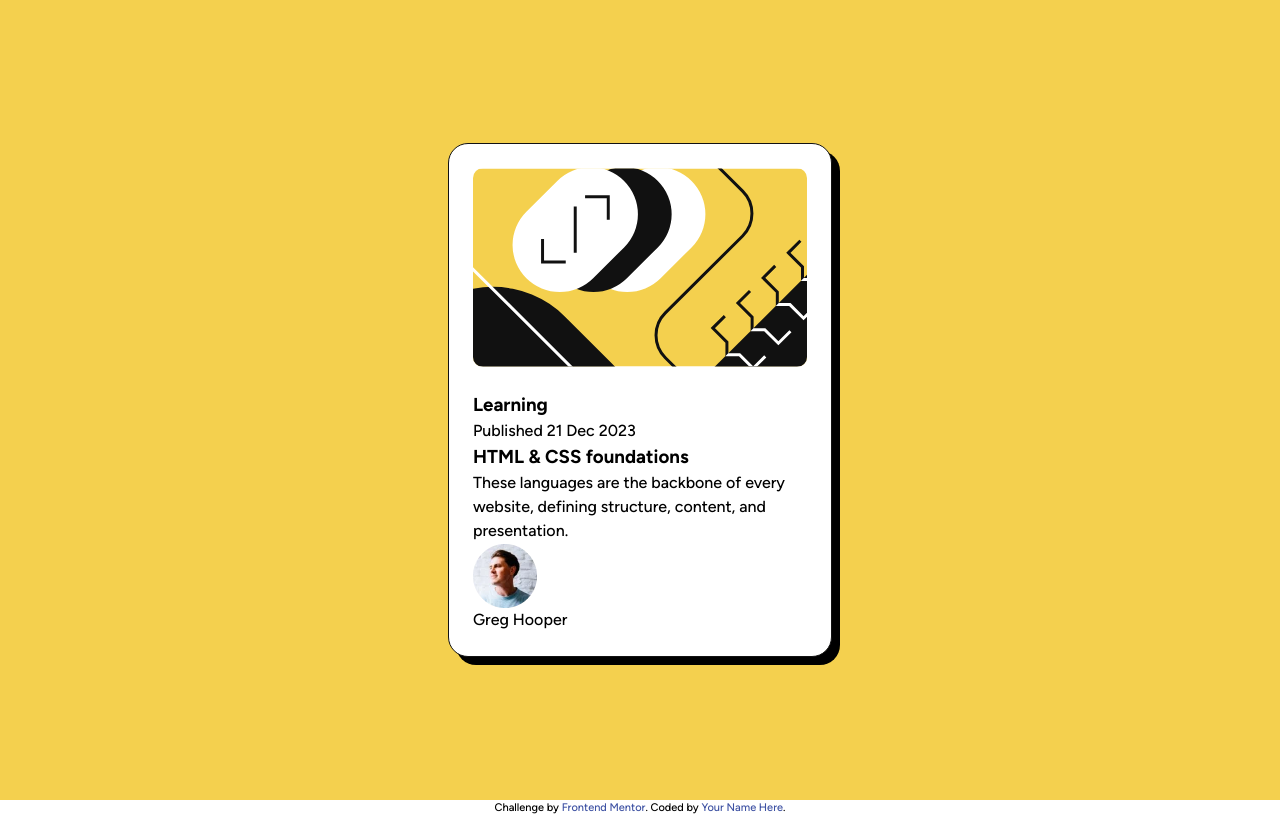
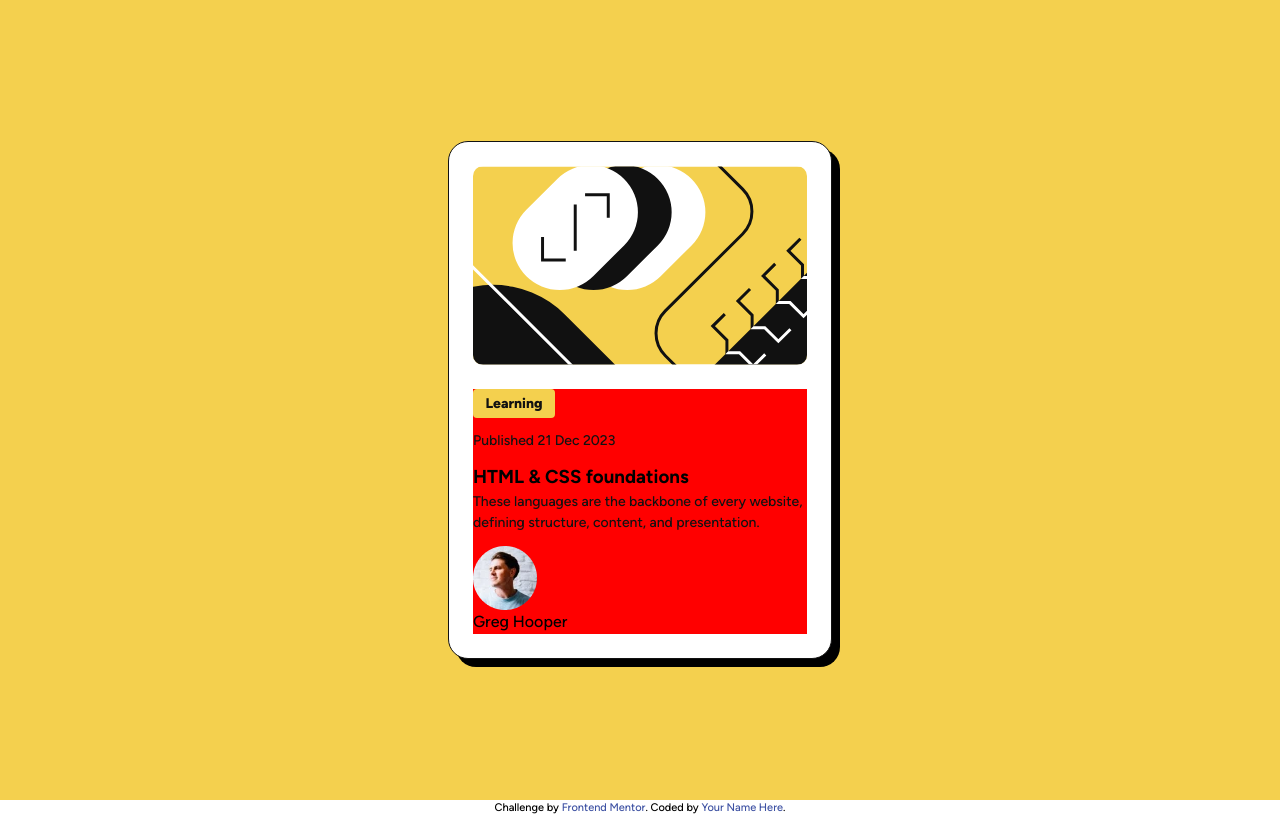
Before and after one commit to OscarE2D/FrontendMentor-blog-preview-card-figma, a plain HTML site: page index.html in a window 1280 px wide. Drawn offline with Linux system fonts and the light colour scheme.

Commit message:
Se realiza diseño de etiqueta y fecha de la card

```diff
--- a/index.html
+++ b/index.html
@@ -41,20 +41,20 @@
             referrerpolicy="no-referrer"
           />
         </article>
-        <article>
-          <div class="card-header">
+        <article class="card-container-content">
+          <div class="card-header-content">
             <h3>Learning</h3>
             <p>Published 21 Dec 2023</p>
           </div>
-          <div class="card-content">
+
+          <div class="card-content-blog">
             <h1>HTML & CSS foundations</h1>
             <p>
               These languages are the backbone of every website, defining
               structure, content, and presentation.
             </p>
           </div>
-          <div class="card-footer">
-            <figure>
+          <figure class="card-footer-blog">
             <img
               src="./assets/images/image-avatar.webp"
               alt="Avatar del autor"
@@ -65,7 +65,6 @@
             />
             <figcaption>Greg Hooper</figcaption>
           </figure>
-          </div>
         </article>
       </section>
     </main>
--- a/style.css
+++ b/style.css
@@ -140,3 +140,40 @@ main {
   border-radius: 0.625rem;
   height: auto;
 }
+
+/*Estilos a la card-content*/
+.card-container-content {
+  background-color: red;
+  max-width: 100%;
+}
+
+.card-header-content {
+  margin-bottom: var(--card-space-150);
+}
+
+.card-header-content h3 {
+  color: var(--color-fontmain-gray950);
+  font-family: "Figtree", sans-serif;
+  font-weight: 800;
+  font-size: clamp(0.75rem, 0.71rem + 0.208vw, 0.875rem);
+  line-height: 150%;
+  letter-spacing: 0;
+  text-align: center;
+  margin-bottom: var(--card-space-150);
+  background-color: var(--color-card-second);
+  padding: 0.25rem 0.75rem;
+  width: clamp(4.375rem, 5.125rem, 5.75rem);
+  height: auto;
+  border-radius: 0.25rem;
+}
+
+.card-container-content p {
+  color: var(--color-fontmain-gray950);
+  font-family: "Figtree", sans-serif;
+  font-weight: 500;
+  font-size: clamp(0.75rem, 0.71rem + 0.208vw, 0.875rem);
+  line-height: 150%;
+  letter-spacing: 0;
+  text-align: left;
+  margin-bottom: var(--card-space-150);
+}
```
Lines whose indentation alone changed are shown as unchanged.
